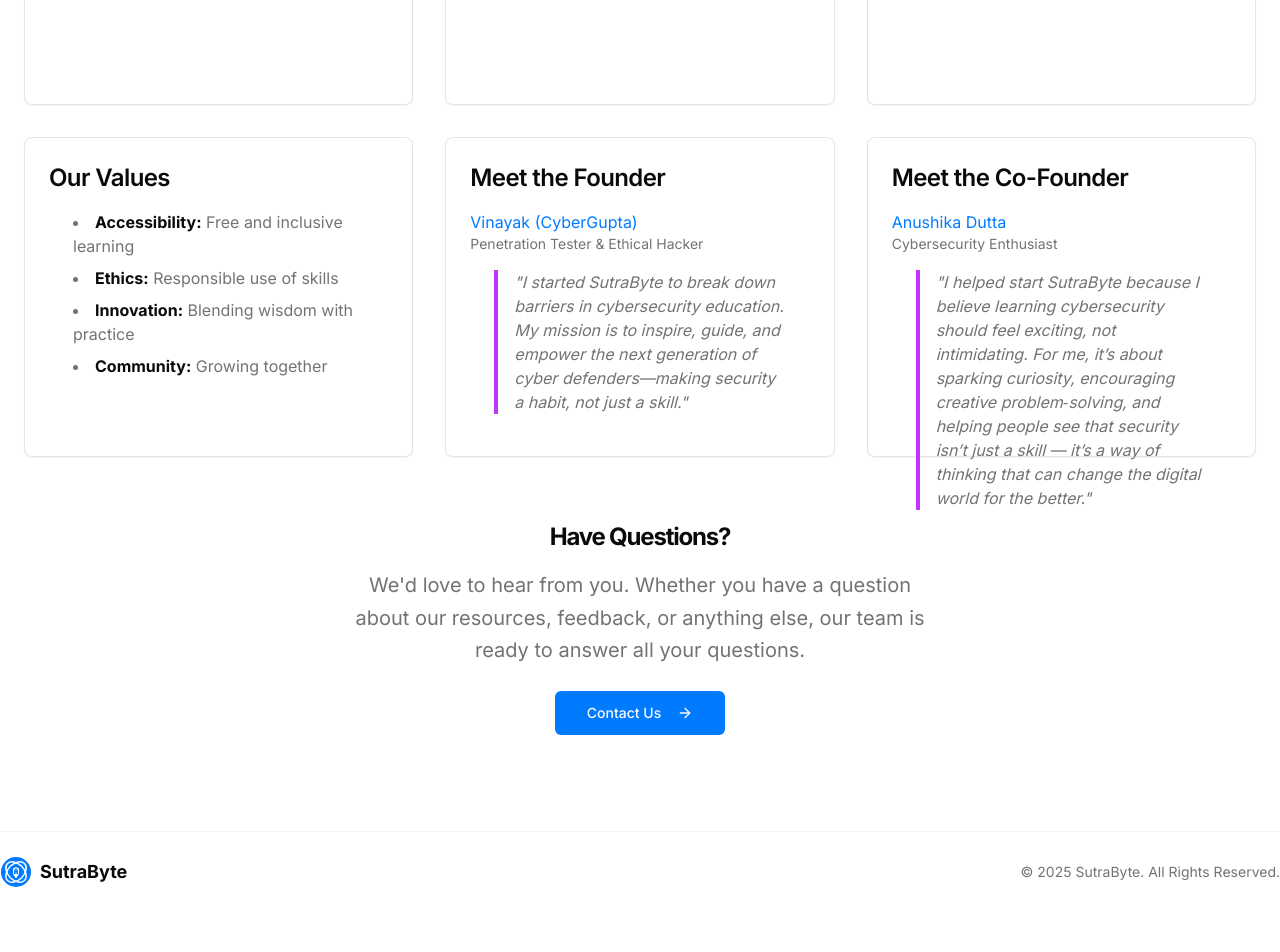
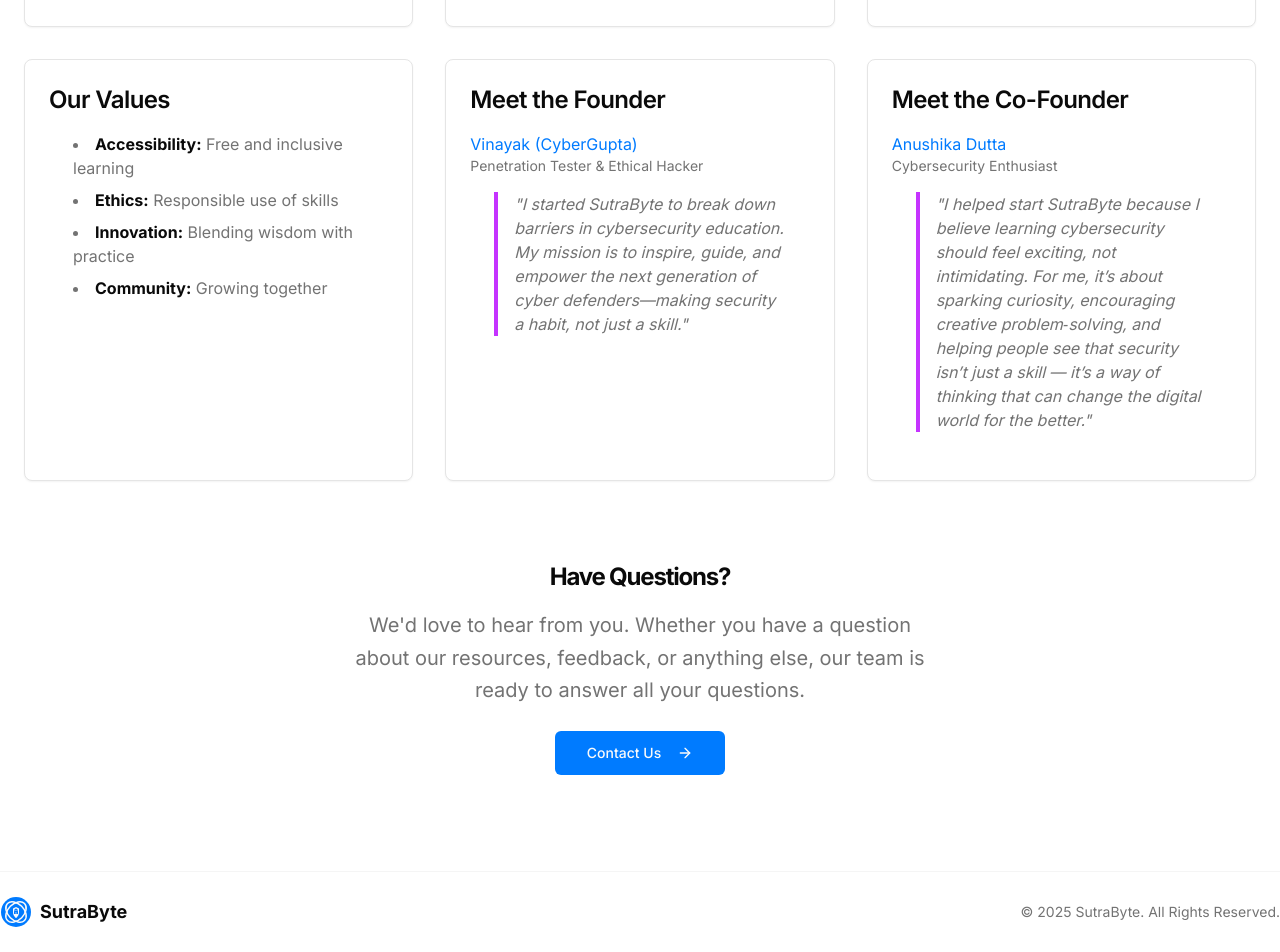
Before and after one commit to Vinayakgupta1/SutraByte, a Next.js app: page /about in a window 1280 px wide. Shown: the part 672-1624 px from the top of the page. Before the commit the page ends 1584 px from the top, so only its background shows below. Built offline with nearby package versions, Linux system fonts and the light colour scheme.

Commit message:
page.tsx

```diff
--- a/src/app/about/page.tsx
+++ b/src/app/about/page.tsx
@@ -15,9 +15,9 @@
         </p>
       </div>
 
-      <div className="grid md:grid-cols-3 gap-8 mb-12">
+      <div className="grid grid-cols-1 sm:grid-cols-2 md:grid-cols-3 gap-8 mb-16">
         {/* Why SutraByte Card */}
-        <Card className="flex flex-col h-[320px] p-6 transition-all hover:shadow-glow hover:border-primary">
+        <Card className="flex flex-col p-6 transition-all hover:shadow-glow hover:border-primary">
           <div>
             <CardTitle className="text-2xl mb-4">Why SutraByte?</CardTitle>
             <CardContent>
@@ -32,7 +32,7 @@
         </Card>
 
         {/* Mission Card */}
-        <Card className="flex flex-col h-[320px] p-6 transition-all hover:shadow-glow hover:border-primary">
+        <Card className="flex flex-col p-6 transition-all hover:shadow-glow hover:border-primary">
           <div>
             <CardTitle className="text-2xl mb-4">Our Mission</CardTitle>
             <CardContent>
@@ -44,7 +44,7 @@
         </Card>
 
         {/* Vision Card */}
-        <Card className="flex flex-col h-[320px] p-6 transition-all hover:shadow-glow hover:border-primary">
+        <Card className="flex flex-col p-6 transition-all hover:shadow-glow hover:border-primary">
           <div>
             <CardTitle className="text-2xl mb-4">Our Vision</CardTitle>
             <CardContent>
@@ -56,7 +56,7 @@
         </Card>
 
         {/* Values Card */}
-        <Card className="flex flex-col h-[320px] p-6 transition-all hover:shadow-glow hover:border-primary">
+        <Card className="flex flex-col p-6 transition-all hover:shadow-glow hover:border-primary">
           <div>
             <CardTitle className="text-2xl mb-4">Our Values</CardTitle>
             <CardContent>
@@ -71,7 +71,7 @@
         </Card>
 
         {/* Founder Card */}
-        <Card className="flex flex-col h-[320px] p-6 transition-all hover:shadow-glow hover:border-primary">
+        <Card className="flex flex-col p-6 transition-all hover:shadow-glow hover:border-primary">
           <div>
             <CardTitle className="text-2xl mb-4">Meet the Founder</CardTitle>
             <p className="text-primary">Vinayak (CyberGupta)</p>
@@ -85,7 +85,7 @@
         </Card>
 
         {/* Co-Founder Card */}
-        <Card className="flex flex-col h-[320px] p-6 transition-all hover:shadow-glow hover:border-primary">
+        <Card className="flex flex-col p-6 transition-all hover:shadow-glow hover:border-primary">
           <div>
             <CardTitle className="text-2xl mb-4">Meet the Co-Founder</CardTitle>
             <p className="text-primary">Anushika Dutta</p>
@@ -99,7 +99,7 @@
         </Card>
       </div>
 
-       <div className="mt-16 text-center">
+       <div className="mt-20 text-center">
         <h3 className="text-2xl font-bold tracking-tighter mb-4">Have Questions?</h3>
          <p className="max-w-[600px] mx-auto text-muted-foreground md:text-xl/relaxed lg:text-base/relaxed xl:text-xl/relaxed mb-6">
             We'd love to hear from you. Whether you have a question about our resources, feedback, or anything else, our team is ready to answer all your questions.
```
